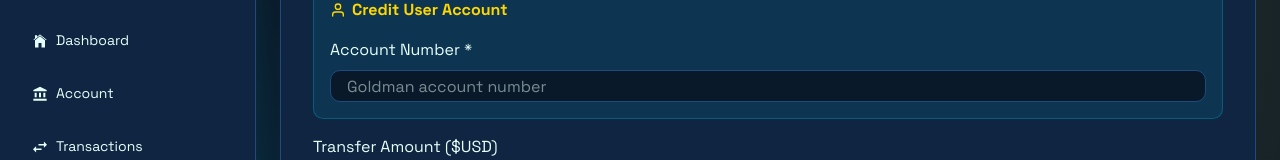
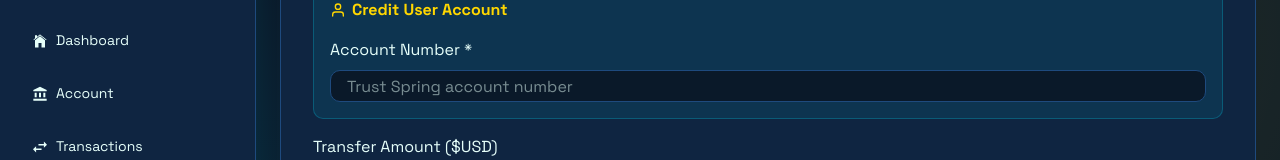
Before and after one commit to Codezilar/trustspring, a Next.js app: page /credit in a window 1280 px wide. Shown: the part 122-282 px from the top of the page. Built offline with nearby package versions, Linux system fonts and the light colour scheme; no server answers.

Commit message:
Bank name update

```diff
--- a/src/app/(dashboard)/credit/page.tsx
+++ b/src/app/(dashboard)/credit/page.tsx
@@ -96,7 +96,7 @@
                     <h3>Account Number *</h3>
                     <input
                       type="text"
-                      placeholder='Goldman account number'
+                      placeholder='Trust Spring account number'
                       value={accountNumber}
                       onChange={(e) => setAccountNumber(e.target.value)}
                       required
--- a/src/app/(dashboard)/debit/page.tsx
+++ b/src/app/(dashboard)/debit/page.tsx
@@ -96,7 +96,7 @@
                     <h3>Account Number *</h3>
                     <input
                       type="text"
-                      placeholder='Goldman account number'
+                      placeholder='Trust Spring account number'
                       value={accountNumber}
                       onChange={(e) => setAccountNumber(e.target.value)}
                       required
```
